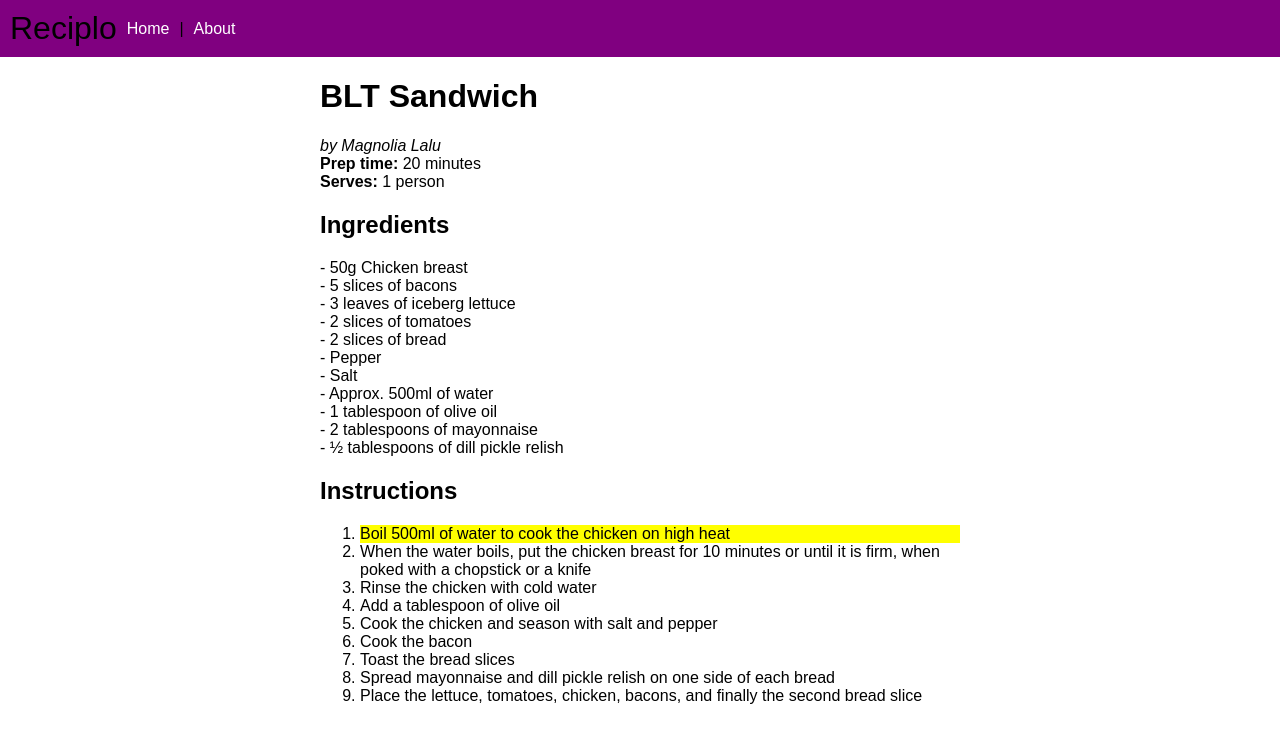
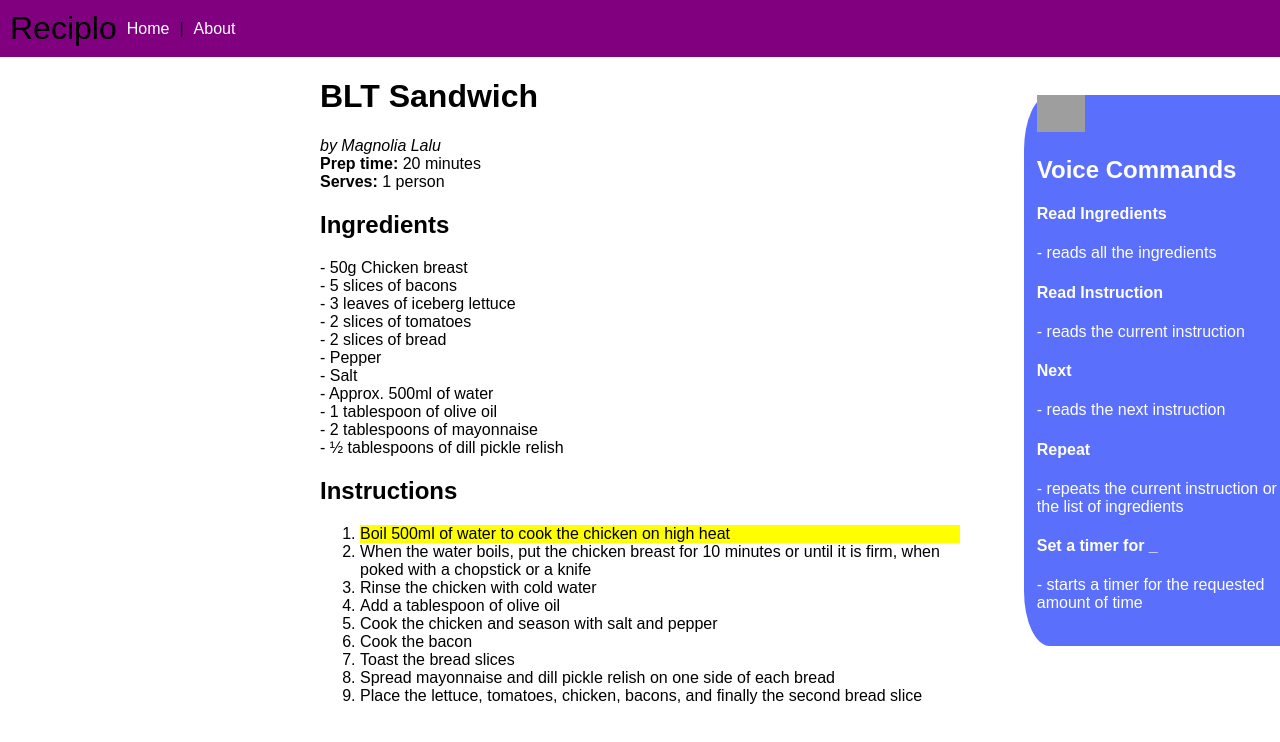
Before and after one commit to TeamDman/Reciplo, a Vue app in the folder app/: page /#/recipe/blt in a window 1280 px wide. Shown: the top 742 px of the page. Built offline with nearby package versions, Linux system fonts and the light colour scheme; grey boxes are pictures that could not be loaded.

Commit message:
Added collapsible command list

```diff
--- /dev/null
+++ b/app/src/components/CommandList.vue
@@ -0,0 +1,71 @@
+<template>
+	<div class="container">
+		<div id="commands" v-bind:class="{ collapsed: isCollapsed == true }">
+			<img
+				v-bind:class="{ 'arrow-icon': true, reversed: isCollapsed == true }"
+				class="arrow-icon"
+				src="https://cdn1.iconfinder.com/data/icons/general-ui-outlined-thick/24/chevron-right-512.png"
+				@click="toggleCollapse"
+			/>
+			<h2 v-if="isCollapsed == false">Voice Commands</h2>
+			<h4 v-if="isCollapsed == false">Read Ingredients</h4>
+			<p v-if="isCollapsed == false">- reads all the ingredients</p>
+			<h4 v-if="isCollapsed == false">Read Instruction</h4>
+			<p v-if="isCollapsed == false">- reads the current instruction</p>
+			<h4 v-if="isCollapsed == false">Next</h4>
+			<p v-if="isCollapsed == false">- reads the next instruction</p>
+			<h4 v-if="isCollapsed == false">Repeat</h4>
+			<p v-if="isCollapsed == false">
+				- repeats the current instruction or the list of ingredients
+			</p>
+			<h4 v-if="isCollapsed == false">Set a timer for _</h4>
+			<p v-if="isCollapsed == false">
+				- starts a timer for the requested amount of time
+			</p>
+			<br />
+		</div>
+	</div>
+</template>
+
+<script>
+import Vue from "vue";
+export default Vue.extend({
+	name: "command-list",
+	data() {
+		return {
+			isCollapsed: false,
+		};
+	},
+	methods: {
+		toggleCollapse() {
+			this.isCollapsed = !this.isCollapsed;
+		},
+	},
+});
+</script>
+
+<style>
+#commands {
+	background-color: rgba(20, 50, 250, 0.7);
+	color: white;
+	border-radius: 10% 0 0 10%;
+	height: 100%;
+	padding-left: 5%;
+}
+.container {
+	float: right;
+	margin-top: 3%;
+	width: 20%;
+}
+.collapsed {
+	transform: translate(75%);
+	overflow: hidden;
+}
+.arrow-icon {
+	width: 20%;
+	cursor: pointer;
+}
+.reversed {
+	transform: rotate(180deg);
+}
+</style>
--- a/app/src/views/Recipe.vue
+++ b/app/src/views/Recipe.vue
@@ -2,7 +2,8 @@
 	<div v-if="recipe === undefined">
 		Recipe not found.
 	</div>
-	<main v-else id="content">
+	<main v-else>
+		<div id="content">
 			<div>
 				<h1>{{ recipe.name }}</h1>
 				<em>by {{ recipe.author }}</em>
@@ -39,6 +40,8 @@
 					</template>
 				</ol>
 			</div>
+		</div>
+		<CommandList />
 	</main>
 </template>
 
@@ -48,6 +51,9 @@ import { getRecipe } from "@/recipes.js";
 
 export default Vue.extend({
 	name: "app-recipe-details",
+	components: {
+		CommandList: () => import("@/components/CommandList.vue"),
+	},
 	data() {
 		return {
 			recipe: getRecipe(this.$route.params.id),
@@ -76,6 +82,7 @@ export default Vue.extend({
 #content {
 	width: 50%;
 	margin-left: 25%;
+	float: left;
 }
 .recipe-instruction {
 	cursor: pointer;
@@ -90,7 +97,6 @@ export default Vue.extend({
 	margin: 0px 5px;
 	display: inline;
 }
-
 .selected {
 	background-color: yellow;
 }
```
Lines whose indentation alone changed are shown as unchanged.
